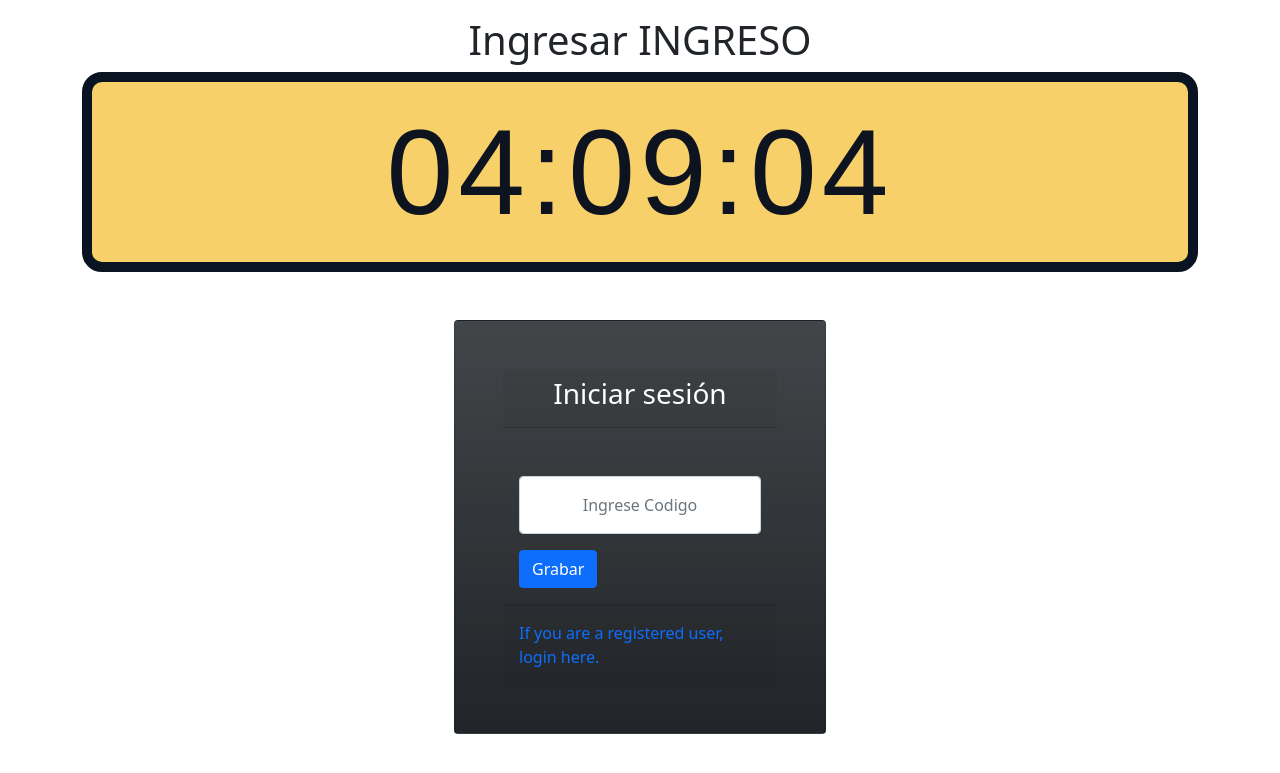
After one commit to alhexanderad/django-examples, a Django app: page /student/get_into/ in a window 1280 px wide. The commit adds this page. Shown: the top 773 px of the page. Run offline with Django 3.2, Linux system fonts and the light colour scheme; some libraries are stand-ins or nearby versions.

Commit message:
Se puede grabar get_into.html en view, a la tabla Assistent de 2 maneras

```diff
--- /dev/null
+++ b/student/templates/student/get_into.html
@@ -0,0 +1,57 @@
+{% extends 'base.html' %}
+{% load static %}
+{% load crispy_forms_tags %}
+
+{% block css %}
+  <link rel="stylesheet" href="{% static 'student/clock.css' %}">
+{% endblock css %}
+
+
+{% block scripts %}
+  <script src="{% static 'student/clock.js' %}" defer></script>
+{% endblock scripts %}
+
+
+{% block title %}
+  {{title}}
+{% endblock title %}
+
+
+{% block content %}
+  <h1 class="text-center">{{title}}</h1>
+
+  <div class="reloj mb-5" id="relojnumerico" onload="cargarReloj()"></div>
+
+  <div class="d-flex flex-column min-vh-10 justify-content-center align-items-center" id="template-bg-5">
+    <div class="card mb-1 p-5 bg-dark bg-gradient text-white col-md-4">
+      <div class="card-header text-center">
+        <h3>Iniciar sesión </h3>
+      </div>
+      <div class="card-body mt-3">
+        <form action="" method="POST">
+          {% csrf_token %}
+          <div class="input-group form-group mt-3">
+            <input type="text" class="form-control text-center p-3" placeholder="Ingrese Codigo" name="apprentice" value="">
+          </div>
+          <!-- {{forms}} -->
+          <button class="btn btn-primary mt-3">Grabar</button>
+        </form>
+
+        <!-- <form action="" method="post">
+
+          <div class="input-group form-group mt-3">
+            <input type="text" class="form-control text-center p-3" placeholder="Ingrese Codigo" name="id_code">
+          </div>
+          <div class="text-center">
+            <input type="submit" value="Ingresar" class="btn btn-primary mt-3 w-100 p-2" name="login-btn">
+          </div>
+        </form> -->
+      </div>
+    <div class="card-footer p-3">
+      <div class="d-flex justify-content-center">
+        <div class="text-primary">If you are a registered user, login here.</div>
+      </div>
+    </div>
+    </div>
+  </div>
+{% endblock content %}
--- a/student/templates/student/list.html
+++ b/student/templates/student/list.html
@@ -32,6 +32,7 @@
         <th scope="col">Hora de Entrada</th>
         <th scope="col">Hora de Salida</th>
         <th scope="col">Tiempo</th>
+        <th scope="col">Proceso</th>
       </tr>
     </thead>
     <tbody>
@@ -40,9 +41,10 @@
         <td>{{a.apprentice.id_app}}</td>
         <td>{{a}}</td>
         <td>{{a.apprentice.surname}}</td>
-        <td>{{a.entry_at}}</td>
-        <td>{{a.exit_at}}</td>
+        <td>{{a.entry_boolean}}</td>
+        <td>{{a.exit_boolean}}</td>
         <td>{{tiempo}}</td>
+        <td><button type="button" class="btn btn-warning">Salida</button></td>
       </tr>
     {% endfor %}
     </tbody>
--- a/student/templates/student/save.html
+++ b/student/templates/student/save.html
@@ -1,8 +1,6 @@
 {% extends 'base.html' %}
 {% load static %}
 {% load crispy_forms_tags %}
-
-
 
 {% block css %}
 <link rel="stylesheet" href="{% static 'student/clock.css' %}">
--- a/student/urls.py
+++ b/student/urls.py
@@ -1,9 +1,10 @@
 from django.urls import path
-from student.views import list_apprentice, save_assitance
+from student.views import list_apprentice, save_assitance, get_into
 
 app_name = 'student'
 
 urlpatterns = [
   path('save/', save_assitance, name='save-assitance'),
   path('list/', list_apprentice, name='list-apprentice'),
+  path('get_into/', get_into, name='get-into'),
 ]
--- a/student/views.py
+++ b/student/views.py
@@ -1,10 +1,13 @@
 import time
-from cgi import print_environ
-from multiprocessing import context
+from django.urls import reverse
+from django.utils import timezone
+from django.http import HttpResponseRedirect, HttpResponse
 from django.shortcuts import render, get_list_or_404
 from student.models import Apprentice, Assistance
 from datetime import datetime
 from student.forms import AssistanceForm
+from datetime import datetime, timedelta
+
 
 def list_apprentice(request):
   obj = Apprentice.objects.all()
@@ -30,6 +33,65 @@ def list_apprentice(request):
   }
   return render(request, 'student/list.html', context)
 
+def get_into(request):
+
+  en_test = datetime.timetuple(datetime.now())
+
+  print(en_test)
+
+  # if request.method == 'POST':
+  #   asst = request.POST['apprentice']
+  #   id_asst = Apprentice.objects.get(pk=asst)
+
+  #   print(type(id_asst))
+  #   en = True
+  #   en_hour = timezone.localtime()
+  #   ex = False
+  #   ex_hour = timezone.localtime()
+
+  #   print(en_hour)
+
+  #   asst_save = Assistance(apprentice=id_asst , entry_boolean=en, entry_at=en_hour , exit_boolean=ex, exit_at=ex_hour)
+  #   asst_save.save()
+
+  if request.method == 'POST':
+    asst = AssistanceForm(request.POST or None, request.FILES or None)
+    id = request.POST['apprentice']
+    id_asst = Apprentice.objects.get(pk=id)
+    if asst.is_valid():
+      data = asst.save(commit=False)
+      data.apprentice = id_asst
+      data.entry_boolean = True
+      data.exit_boolean = False
+      data.save()
+      print("To save")
+      return HttpResponseRedirect(reverse('student:list-apprentice',))
+  else:
+    forms = AssistanceForm(request.POST or None, request.FILES or None)
+  # try
+
+
+  #   if request.method == "POST":
+  #     id = request.POST['idcode']
+  #     print("Numero de id: ",id)
+  #     userid = Apprentice.objects.get(pk=id)
+  #     print("sisisiisis")
+  #
+
+
+        # Apprentice.entry_boolean = request.POST['entry_boolean', True]
+
+
+  # except Apprentice.DoesNotExist:
+  #   print("No existe")
+
+  context ={
+    'title': 'Ingresar INGRESO',
+
+    }
+
+  return render(request, 'student/get_into.html', context)
+
 def save_assitance(request):
 
   forms = AssistanceForm(request.POST or None, request.FILES or None)
```
Also changed, not shown: exampla_db.sqlite3.
